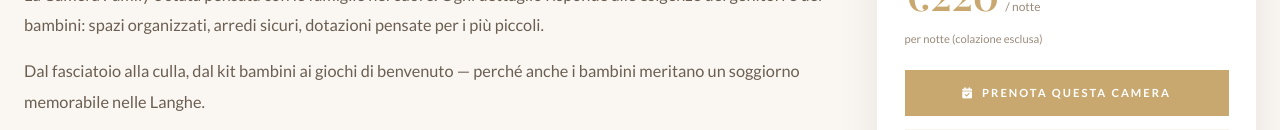
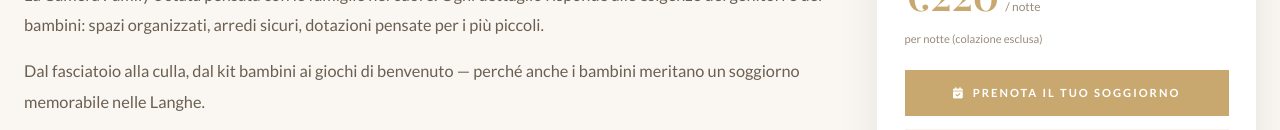
Before and after one commit to tave1013/hotel-langhe-monferrato, a Next.js app: page /camere/family in a window 1280 px wide. Shown: the part 670-800 px from the top of the page. Built offline with nearby package versions, Linux system fonts and the light colour scheme; a web font is replaced by a local one.

Commit message:
Cambiare testo pulsante prenota da 'Prenota Questa Camera' a 'Prenota il Tuo Soggiorno'

```diff
--- a/components/RoomPage.js
+++ b/components/RoomPage.js
@@ -74,7 +74,7 @@ export default function RoomPage({ room }) {
 
                 <Link href="/prenota" className="btn-gold" style={{ display: 'block', textAlign: 'center', marginBottom: '0.8rem' }}>
                   <i className="fa fa-calendar-check" style={{ marginRight: 8 }}></i>
-                  Prenota Questa Camera
+                  Prenota il Tuo Soggiorno
                 </Link>
 
                 <div style={{ display: 'flex', flexDirection: 'column', gap: 6, paddingTop: '0.9rem', borderTop: '1px solid rgba(201,168,112,0.12)' }}>
@@ -225,7 +225,7 @@ export default function RoomPage({ room }) {
 
                   <Link href="/prenota" className="btn-gold" style={{ display: 'block', textAlign: 'center', marginBottom: '0.8rem' }}>
                     <i className="fa fa-calendar-check" style={{ marginRight: 8 }}></i>
-                    Prenota Questa Camera
+                    Prenota il Tuo Soggiorno
                   </Link>
 
                   <div style={{ display: 'flex', flexDirection: 'column', gap: 6, paddingTop: '0.9rem', borderTop: '1px solid rgba(201,168,112,0.12)' }}>
```
